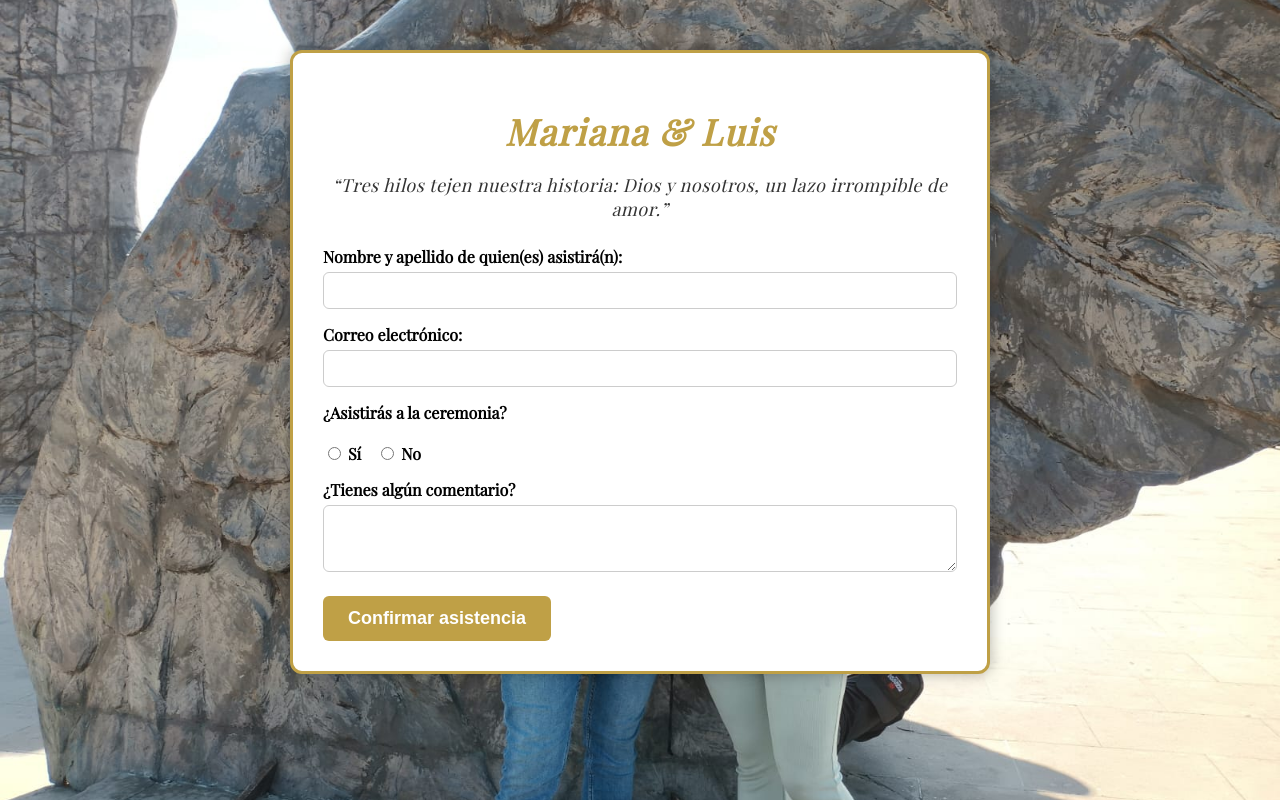
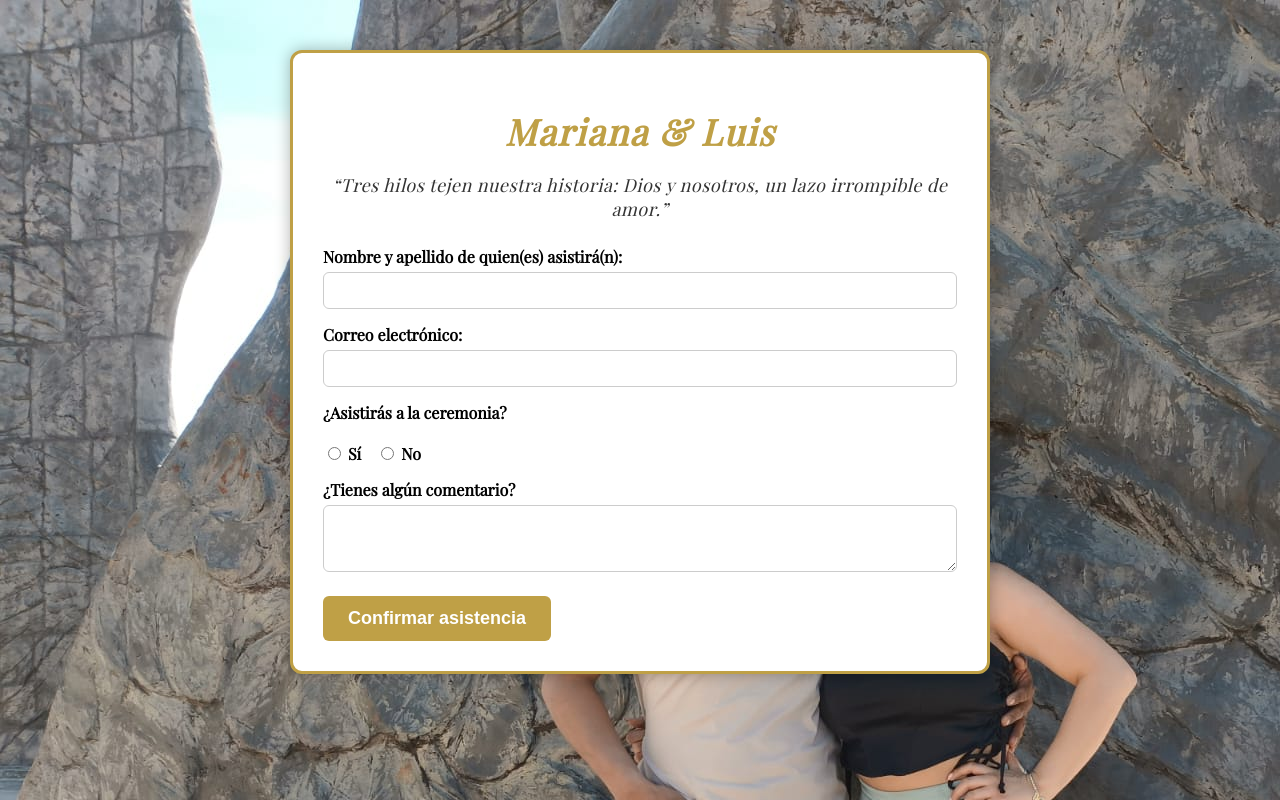
Before and after one commit to marthaloa30/boda, a Flask app: page / in a window 1280 px wide. Run offline with Flask 3, Linux system fonts and the light colour scheme; some libraries are stand-ins or nearby versions.

Commit message:
ahora si el fondo

```diff
--- a/static/style.css
+++ b/static/style.css
@@ -1,9 +1,10 @@
 /* Estilo base */
 body {
   background-image: url("/static/novios.jpg"); /* ruta a tu imagen */
-  background-size: cover; /* para que la imagen cubra todo el fondo */
-  background-position: center; /* para centrar la imagen */
-  background-repeat: no-repeat; /* para que no se repita */
+  background-repeat: repeat; /* la imagen se repetirá en ambas direcciones */
+  background-position: top left; /* opcional, la imagen inicia desde arriba a la izquierda */
+  background-size: auto; /* mantén tamaño original para repetir */
+  background-color: transparent !important;
   color: #000;
   font-family: "Playfair Display", serif;
   margin: 0;
```
